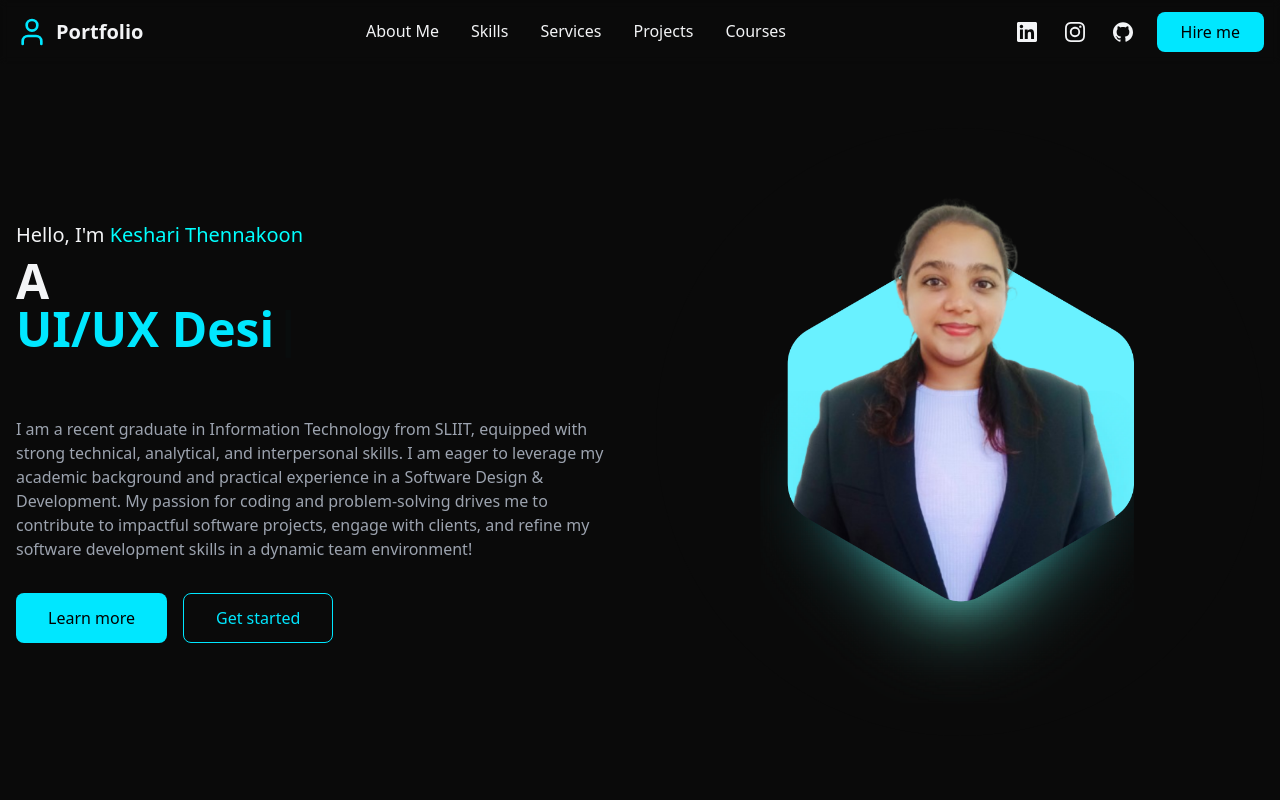
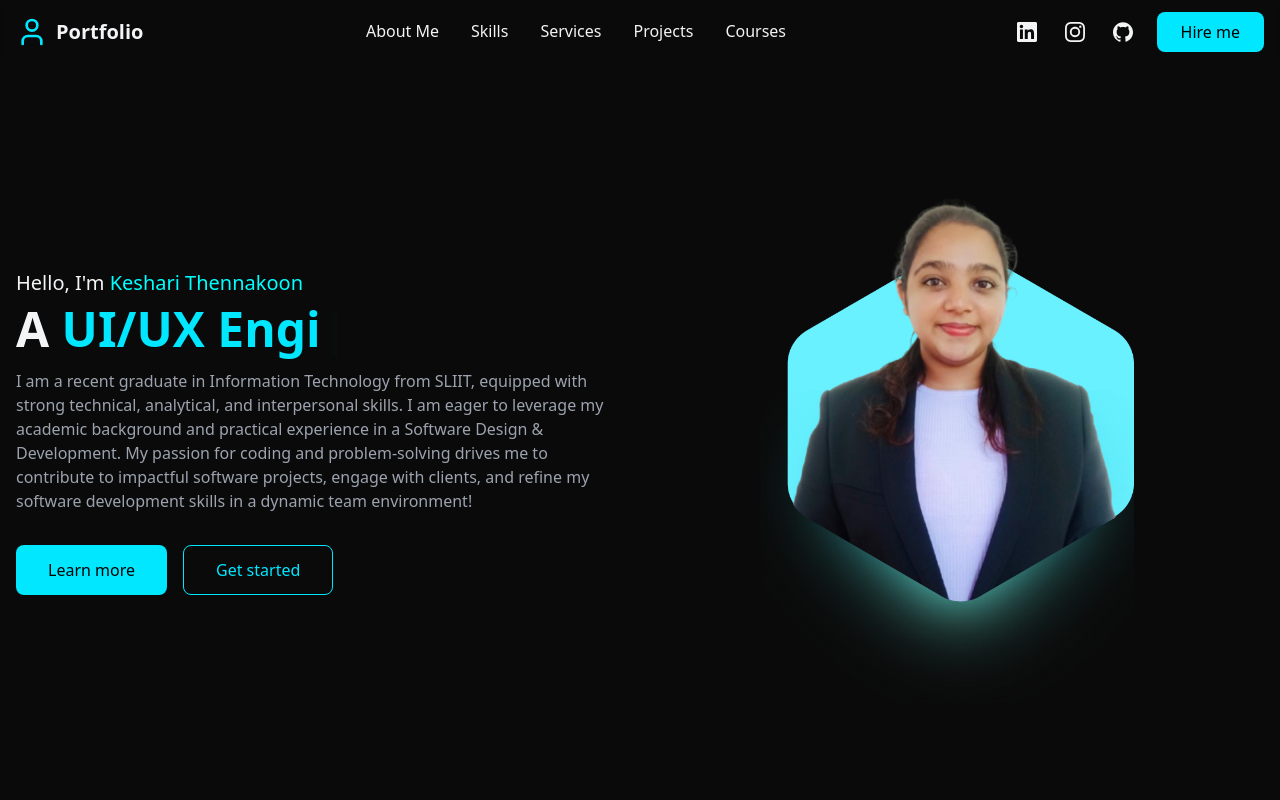
Before and after one commit to keshariT99/My-Portfolio, a React (Vite) app: page / in a window 1280 px wide. Shown: the top 800 px of the page. Built offline with nearby package versions, Linux system fonts and the light colour scheme.

Commit message:
Update Hero.tsx

```diff
--- a/src/components/Hero.tsx
+++ b/src/components/Hero.tsx
@@ -8,17 +8,18 @@ const Hero = () => {
         <div>
           <h2 className="text-xl mb-2">Hello, I'm <span className="text-[#00FFFF]">Keshari Thennakoon</span></h2>
           <h1 className="text-5xl font-bold mb-4">
-            A <span className="text-[#00E7FF]"> {/*<span className="text-[#00E7FF]">Fullstack</span><br />*/}
+            A&nbsp;
+            <span className="text-[#00E7FF] inline-block">
           <Typewriter
             options={{
-              strings: ['Web Developer', 'UI/UX Designer'],
+              strings: ['Web Developer', 'UI/UX Engineer', 'UI/UX Designer'],
               autoStart: true,
               loop: true,
               delay: 75, // Controls the typing speed
               deleteSpeed: 50, // Controls the deleting speed
             }}
           />
-        </span> <br/>
+        </span>
         </h1>
           <p className="text-gray-400 mb-8">
           I am a recent graduate in Information Technology from SLIIT, equipped with strong technical, analytical, and interpersonal skills.
```
